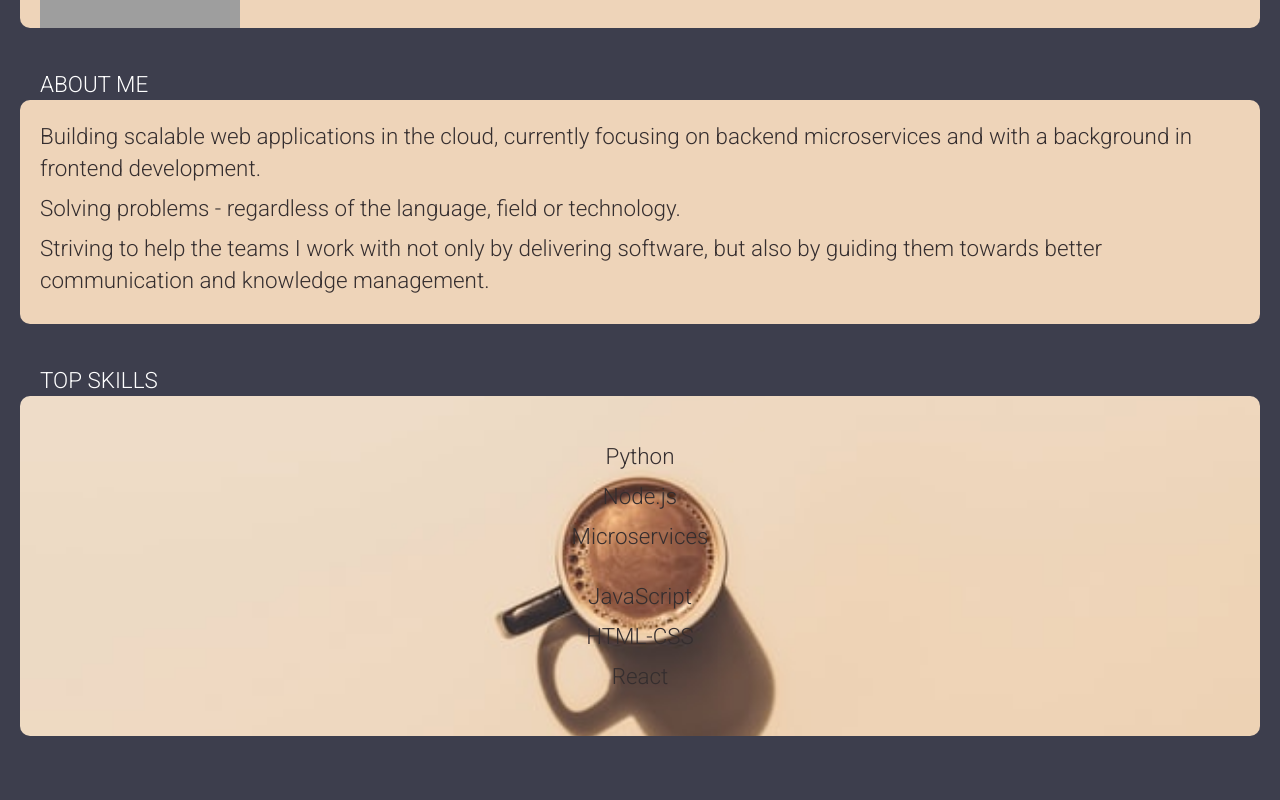
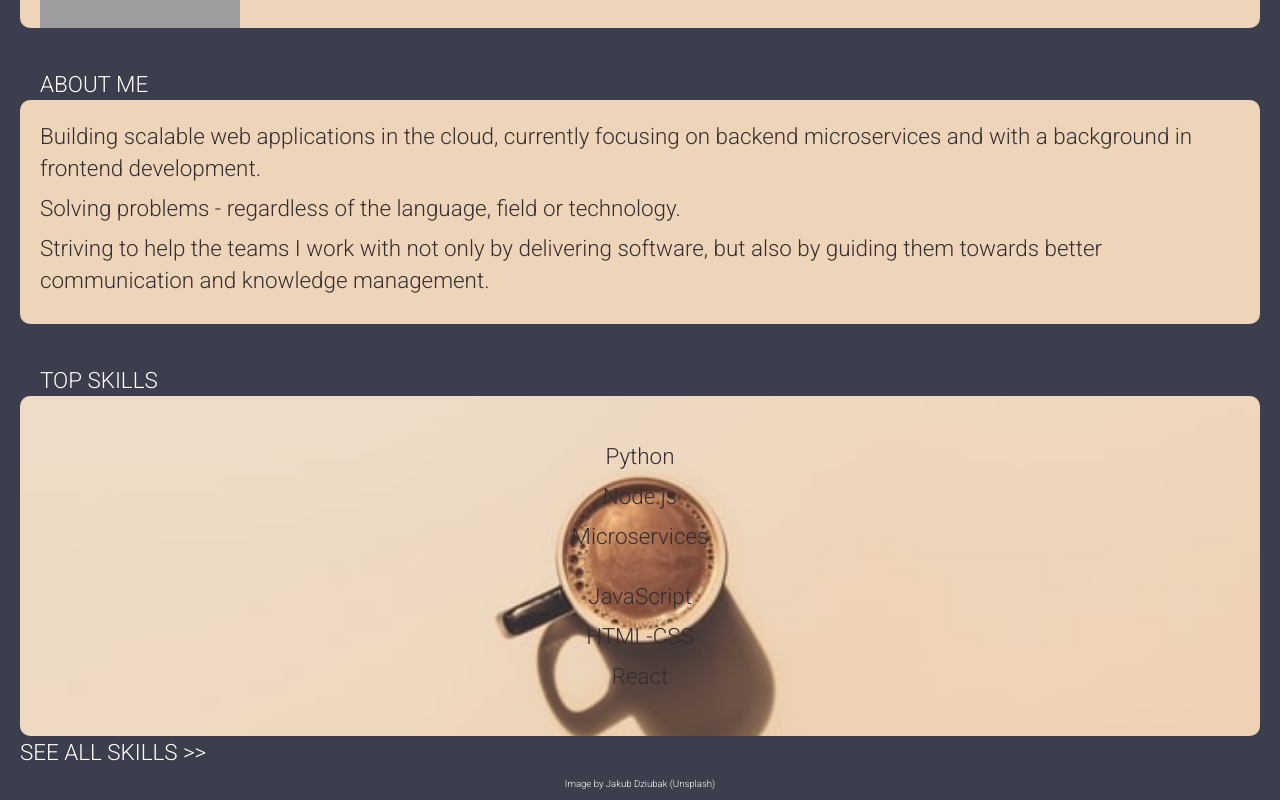
Before and after one commit to pehor/myportfoliowebsite, a Next.js app: page / in a window 1280 px wide. Shown: the part 398-1198 px from the top of the page. Before the commit the page ends 1174 px from the top, so only its background shows below. Built offline with nearby package versions, Linux system fonts and the light colour scheme; grey boxes are pictures that could not be loaded.

Commit message:
Adding image copyright and see all text

```diff
--- a/src/components/cardContainer.jsx
+++ b/src/components/cardContainer.jsx
@@ -3,12 +3,13 @@ import React from 'react'
 import { cx } from '../lib/cssTools'
 
 export default function CardContainer (props) {
-  const { children, className, preHeaderContent } = props
+  const { children, className, preHeaderContent, postHeaderContent } = props
 
   return (
     <div className={ cx(styles.cardContainer, className) }>
       <div className={ styles.preHeaderStyles }> { preHeaderContent || '' }</div>
       { children }
+      <div className={ styles.postHeaderStyles }> { postHeaderContent || '' }</div>
     </div>
   )
 }
--- a/src/components/cardContainer.module.scss
+++ b/src/components/cardContainer.module.scss
@@ -18,3 +18,11 @@
   top: -$main-line-height;
   color: $inverted-text-color;
 }
+
+.postHeaderStyles {
+  position: absolute;
+  top: 100%;
+  color: $inverted-text-color;
+  width: 100%;
+  margin-left: -20px;
+}
--- a/src/components/topSkillsCard.jsx
+++ b/src/components/topSkillsCard.jsx
@@ -4,10 +4,19 @@ import styles from './topSkillsCard.module.scss'
 import { cx } from '../lib/cssTools'
 import commonStyles from '../commonStyles/tools.scss'
 
+function TopSkillsCardPostElement () {
+  return (
+    <>
+      <div className={ commonStyles.right }>SEE ALL SKILLS &gt;&gt;</div>
+      <div className={ styles.imageCopyright }>Image by Jakub Dziubak (Unsplash)</div>
+    </>
+  )
+}
+
 export default function TopSkillsCard (props) {
   return (
     <>
-      <CardContainer className={ styles.topSkillsCard } preHeaderContent={'TOP SKILLS'}>
+      <CardContainer className={ styles.topSkillsCard } preHeaderContent={ 'TOP SKILLS' } postHeaderContent={ TopSkillsCardPostElement() }>
         <div className={ cx(commonStyles.left, styles.topSkillsText)}>
           { props.texts.topSkills.left.map((skill, index) => {
             return (
--- a/src/components/topSkillsCard.module.scss
+++ b/src/components/topSkillsCard.module.scss
@@ -10,3 +10,10 @@
   text-align: center;
   margin: 20px;
 }
+
+.imageCopyright {
+  font-size: 0.6rem;
+  text-align: center;
+  position: absolute;
+  width: 100%;
+}
```
